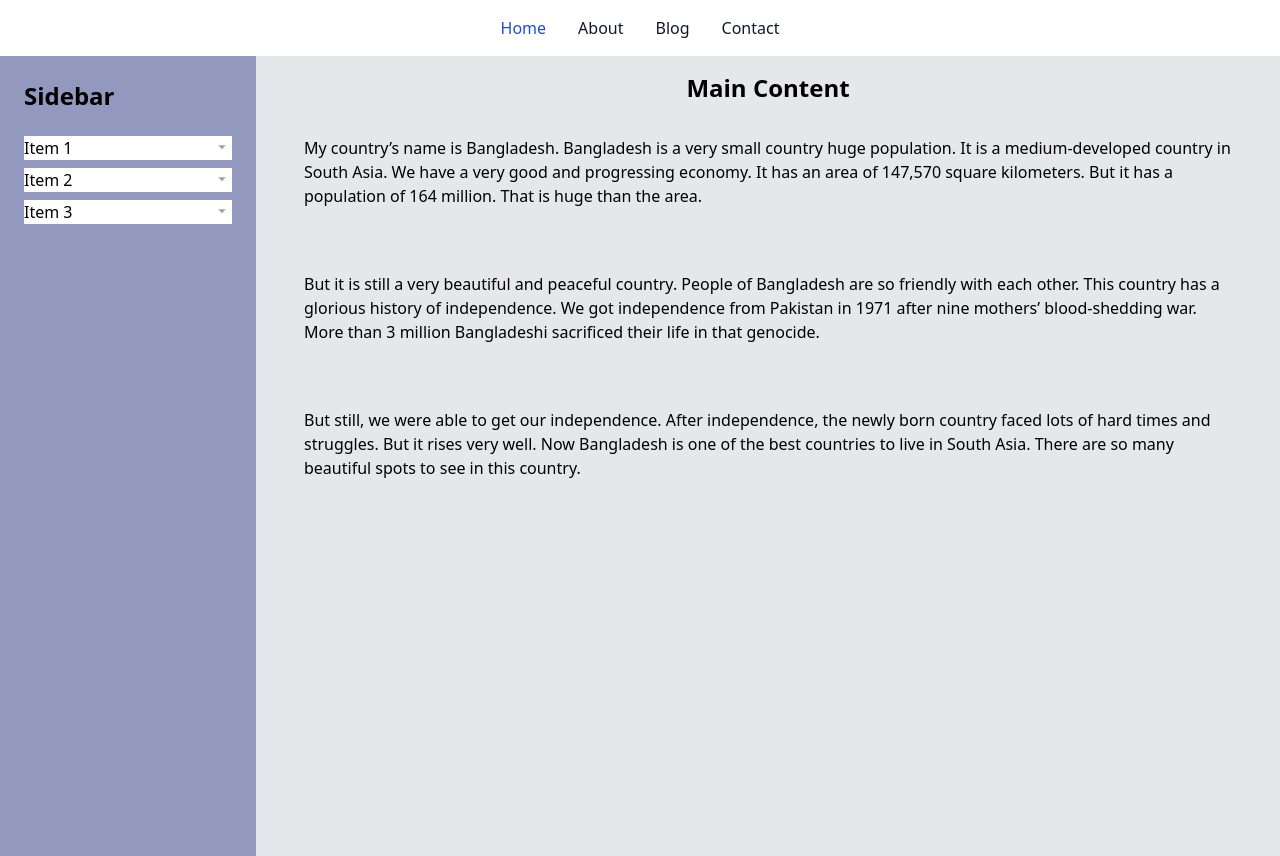
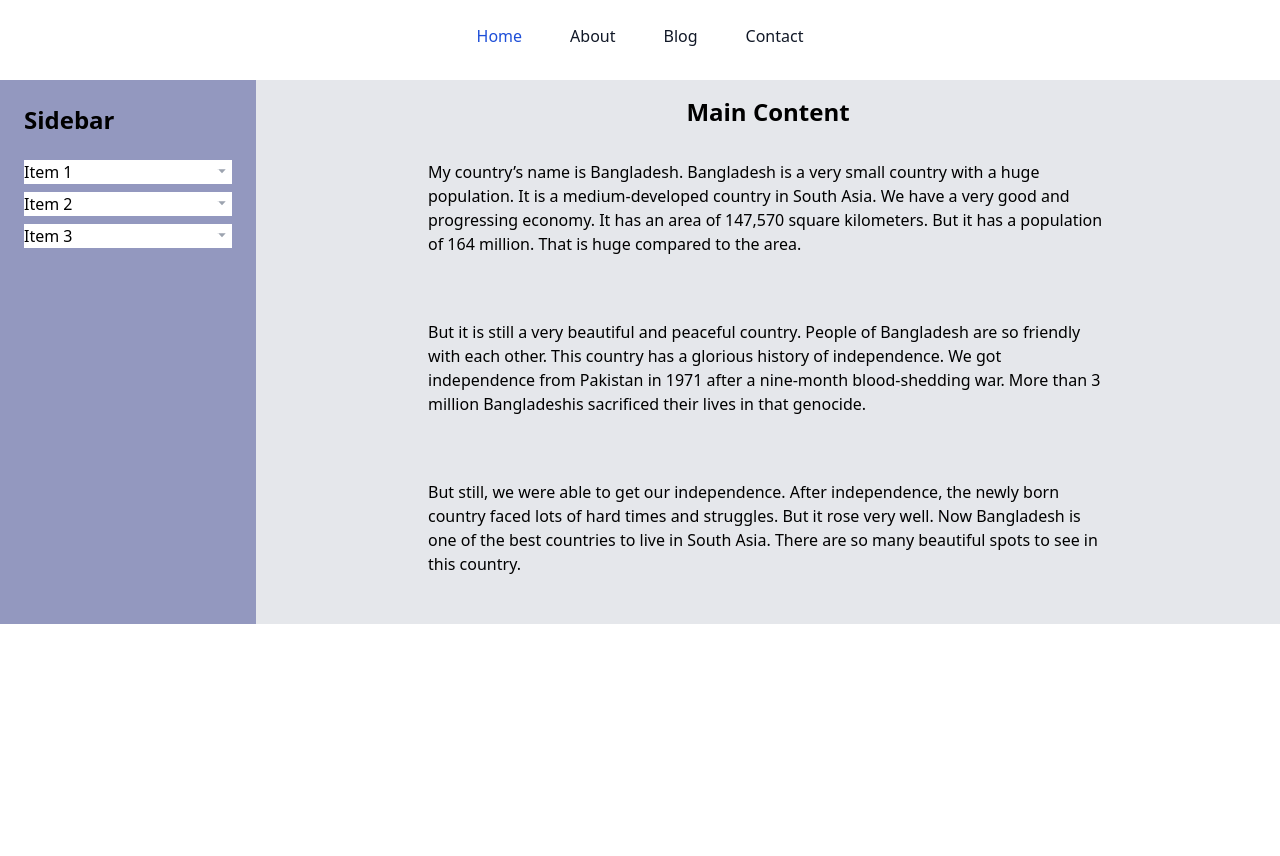
Before and after one commit to rakinplaban/assesment_cy, a plain HTML site: page index.html in a window 1280 px wide. After the commit the page ends 800 px from the top, so only its background shows below. Drawn offline with nearby package versions, Linux system fonts and the light colour scheme.

Commit message:
declaring finished.

```diff
--- a/index.html
+++ b/index.html
@@ -20,17 +20,17 @@
       </button>
       <div class="hidden w-full md:block md:w-auto" id="navbar-default">
         <ul class="font-medium flex flex-col p-4 md:p-0 mt-4 border border-gray-100 rounded-lg bg-gray-50 md:flex-row md:space-x-8 md:mt-0 md:border-0 md:bg-white dark:bg-gray-800 md:dark:bg-gray-900 dark:border-gray-700">
-          <li>
-            <a href="#" class="block py-2 pl-3 pr-4 text-white bg-blue-700 rounded md:bg-transparent md:text-blue-700 md:p-0 dark:text-white md:dark:text-blue-500" aria-current="page">Home</a>
+          <li class="mb-2">
+            <a href="#" class="block py-2 pl-3 pr-4 text-white bg-blue-700 rounded md:bg-transparent md:text-blue-700 md:p-2 dark:text-white md:dark:text-blue-500" aria-current="page">Home</a>
           </li>
-          <li>
-            <a href="#" class="block py-2 pl-3 pr-4 text-gray-900 rounded hover:bg-gray-100 md:hover:bg-transparent md:border-0 md:hover:text-blue-700 md:p-0 dark:text-white md:dark:hover:text-blue-500 dark:hover:bg-gray-700 dark:hover:text-white md:dark:hover:bg-transparent">About</a>
+          <li class="mb-2">
+            <a href="#" class="block py-2 pl-3 pr-4 text-gray-900 rounded hover:bg-gray-100 md:hover:bg-transparent md:border-0 md:hover:text-blue-700 md:p-2 dark:text-white md:dark:hover:text-blue-500 dark:hover:bg-gray-700 dark:hover:text-white md:dark:hover:bg-transparent">About</a>
           </li>
-          <li>
-            <a href="#" class="block py-2 pl-3 pr-4 text-gray-900 rounded hover:bg-gray-100 md:hover:bg-transparent md:border-0 md:hover:text-blue-700 md:p-0 dark:text-white md:dark:hover:text-blue-500 dark:hover:bg-gray-700 dark:hover:text-white md:dark:hover:bg-transparent">Blog</a>
+          <li class="mb-2">
+            <a href="#" class="block py-2 pl-3 pr-4 text-gray-900 rounded hover:bg-gray-100 md:hover:bg-transparent md:border-0 md:hover:text-blue-700 md:p-2 dark:text-white md:dark:hover:text-blue-500 dark:hover:bg-gray-700 dark:hover:text-white md:dark:hover:bg-transparent">Blog</a>
           </li>
-          <li>
-            <a href="#" class="block py-2 pl-3 pr-4 text-gray-900 rounded hover:bg-gray-100 md:hover:bg-transparent md:border-0 md:hover:text-blue-700 md:p-0 dark:text-white md:dark:hover:text-blue-500 dark:hover:bg-gray-700 dark:hover:text-white md:dark:hover:bg-transparent">Contact</a>
+          <li class="mb-2">
+            <a href="#" class="block py-2 pl-3 pr-4 text-gray-900 rounded hover:bg-gray-100 md:hover:bg-transparent md:border-0 md:hover:text-blue-700 md:p-2 dark:text-white md:dark:hover:text-blue-500 dark:hover:bg-gray-700 dark:hover:text-white md:dark:hover:bg-transparent">Contact</a>
           </li>
         </ul>
       </div>
@@ -38,9 +38,9 @@
   </nav>
 
 
-  <div class="flex h-screen" style="background-color: #9398BF;">
+  <div class="flex flex-col md:flex-row" style="background-color: #9398BF;">
    <!-- Sidebar -->
-   <div class="w-64 p-6">
+   <div class="w-full md:w-64 p-6">
      <!-- Sidebar Content -->
      <h1 class="text-black text-2xl font-semibold">Sidebar</h1>
      <ul class="mt-6">
@@ -131,21 +131,21 @@
      </ul>
    </div>
    <!-- Main Content -->
-   <div class="flex-1 flex flex-col overflow-hidden">
+   <div class="w-full flex-1 overflow-hidden">
      <!-- Page content goes here -->
 
      <main class="flex-1 overflow-x-hidden overflow-y-auto bg-gray-200 p-4">
        <!-- Main content goes here -->
        <h1 class="text-2xl font-semibold text-center">Main Content</h1>
        <!-- Add your page content here -->
-      <div class="paragraph">
-        My country’s name is Bangladesh. Bangladesh is a very small country huge population. It is a medium-developed country in South Asia. We have a very good and progressing economy. It has an area of 147,570 square kilometers. But it has a population of 164 million. That is huge than the area.
+      <div class="paragraph md:w-3/4 mx-auto">
+        My country’s name is Bangladesh. Bangladesh is a very small country with a huge population. It is a medium-developed country in South Asia. We have a very good and progressing economy. It has an area of 147,570 square kilometers. But it has a population of 164 million. That is huge compared to the area.
      </div>
-     <div class="paragraph">
-        But it is still a very beautiful and peaceful country. People of Bangladesh are so friendly with each other. This country has a glorious history of independence. We got independence from Pakistan in 1971 after nine mothers’ blood-shedding war. More than 3 million Bangladeshi sacrificed their life in that genocide.
+     <div class="paragraph md:w-3/4 mx-auto">
+        But it is still a very beautiful and peaceful country. People of Bangladesh are so friendly with each other. This country has a glorious history of independence. We got independence from Pakistan in 1971 after a nine-month blood-shedding war. More than 3 million Bangladeshis sacrificed their lives in that genocide.
      </div>
-     <div class="paragraph">
-        But still, we were able to get our independence. After independence, the newly born country faced lots of hard times and struggles. But it rises very well. Now Bangladesh is one of the best countries to live in South Asia. There are so many beautiful spots to see in this country.
+     <div class="paragraph md:w-3/4 mx-auto">
+        But still, we were able to get our independence. After independence, the newly born country faced lots of hard times and struggles. But it rose very well. Now Bangladesh is one of the best countries to live in South Asia. There are so many beautiful spots to see in this country.
      </div>
      </main>
    </div>
@@ -166,12 +166,5 @@
     });
   });
 </script>
-
-
-
-
-<!-- Item B
-Item 2
-Item 3 -->
 </body>
 </html>
```
